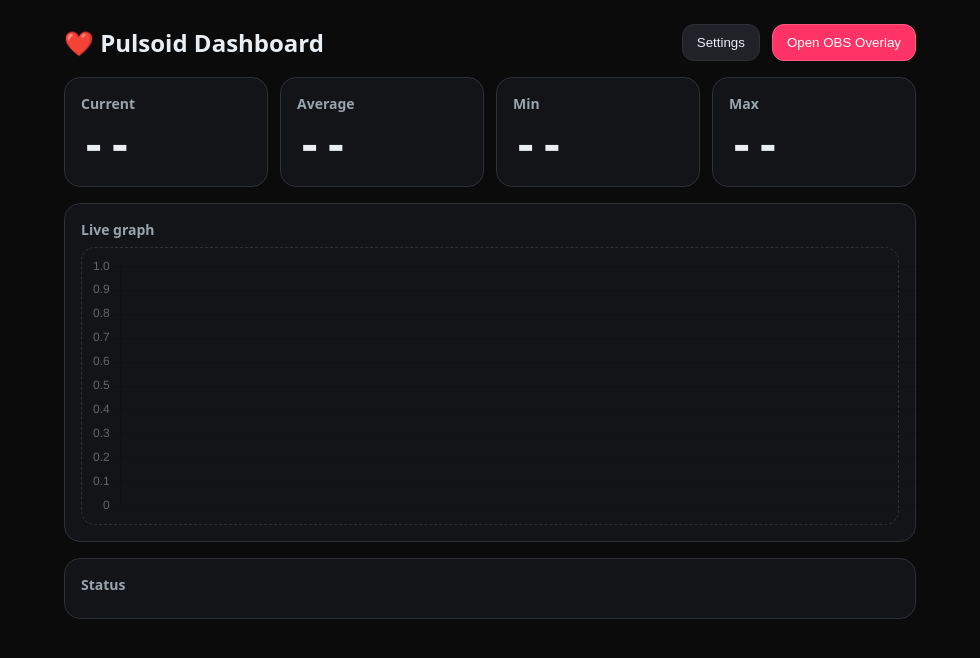
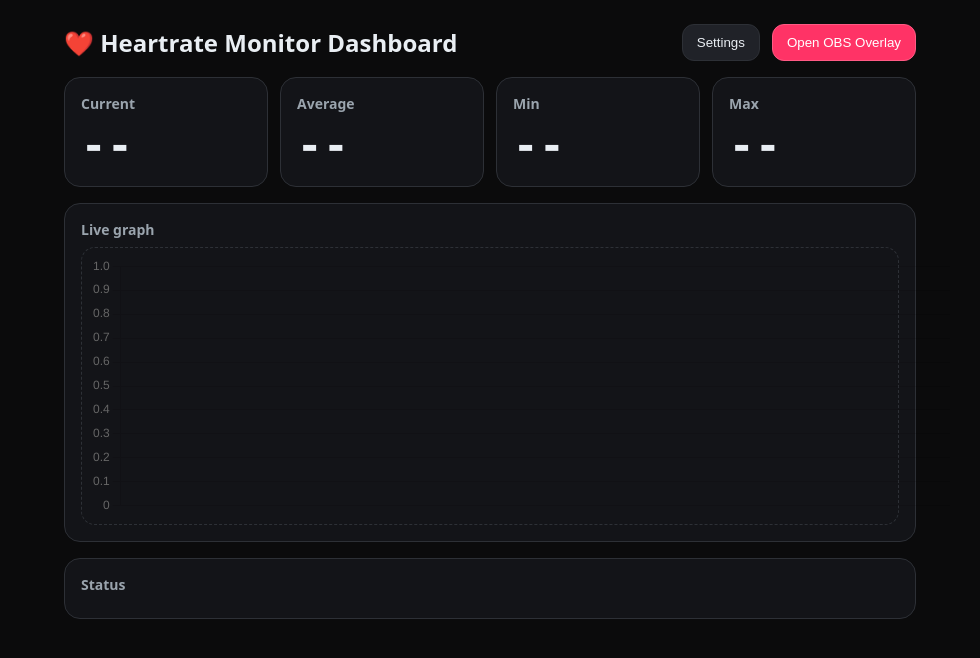
Before and after one commit to Pupswoof117/heartrate-monitor-electron-app, an Electron app: page src/index.html in a window 980 px wide. Drawn offline with nearby package versions, Linux system fonts and the light colour scheme; no server answers.

Commit message:
Update index.html

```diff
--- a/src/index.html
+++ b/src/index.html
@@ -5,14 +5,14 @@
     <meta charset="utf-8" />
     <meta http-equiv="Content-Security-Policy"
         content="default-src 'self' 'unsafe-inline' data: https://cdn.jsdelivr.net; img-src 'self' data:;" />
-    <title>Pulsoid Dashboard</title>
+    <title>Heartrate Monitor Dashboard</title>
     <link rel="stylesheet" href="./styles.css" />
 </head>
 
 <body>
     <div class="container">
         <div class="header">
-            <div class="title">❤️ Pulsoid Dashboard</div>
+            <div class="title">❤️ Heartrate Monitor Dashboard</div>
             <div class="row">
                 <button class="btn" id="btn-settings">Settings</button>
                 <button class="btn primary" id="btn-overlay">Open OBS Overlay</button>
```
